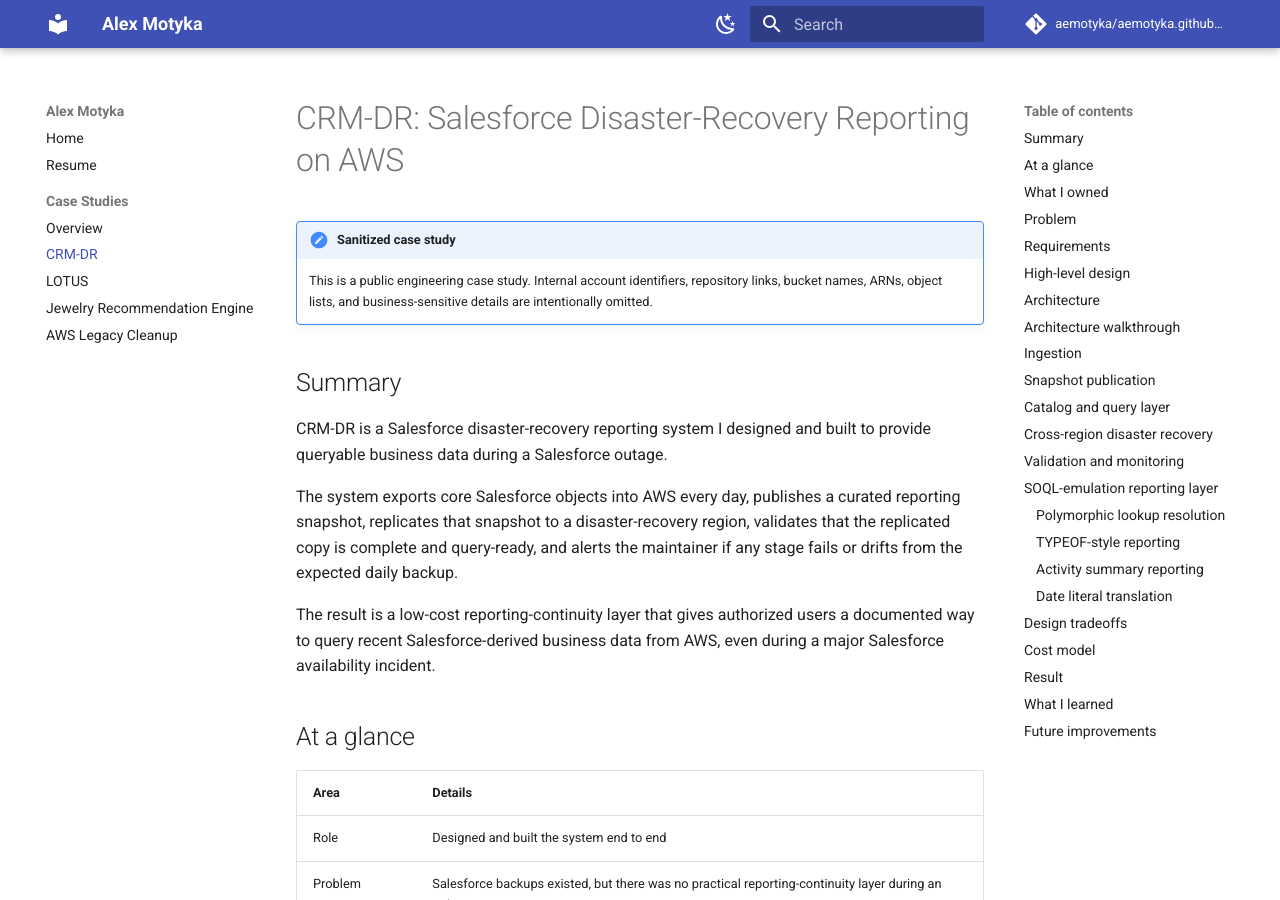
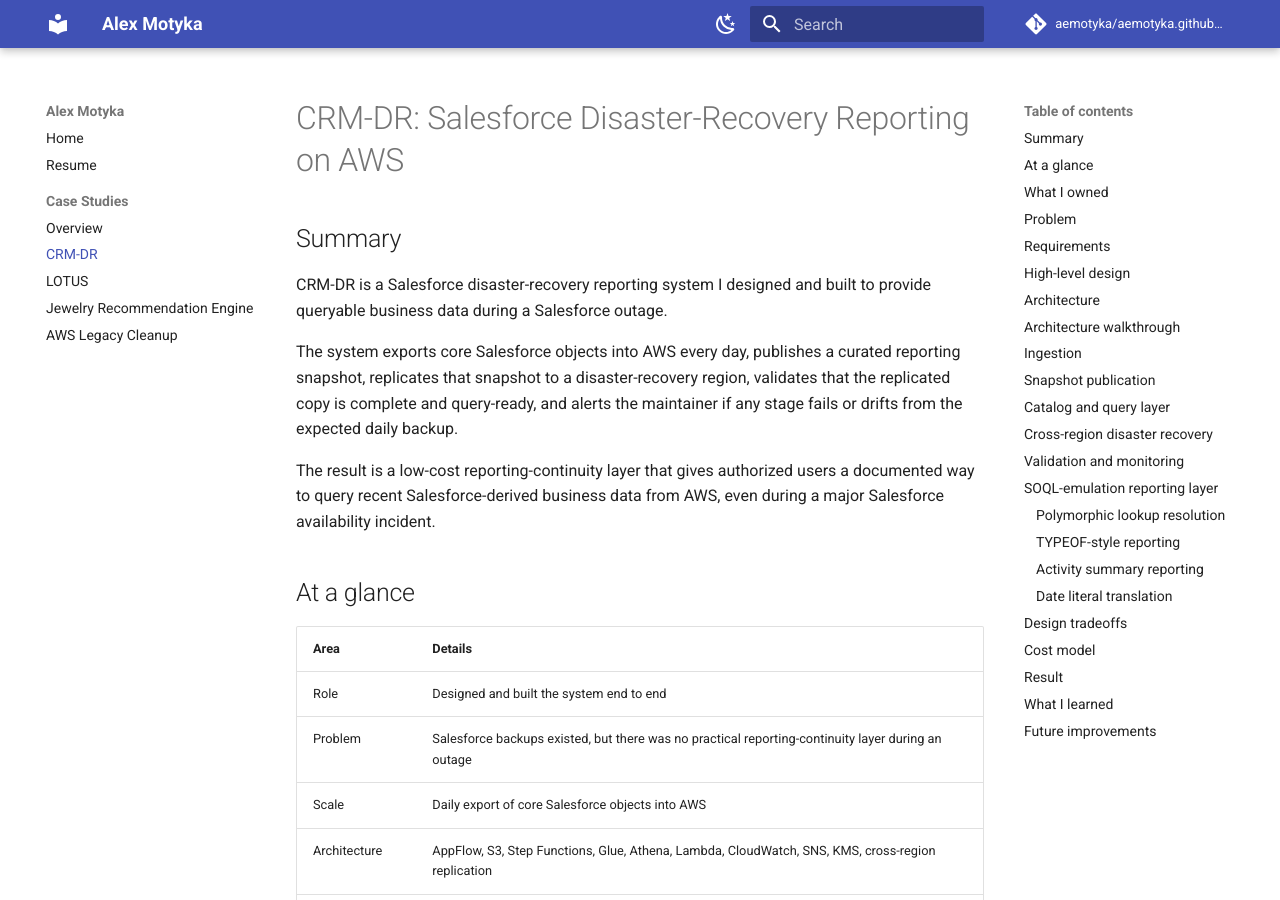
Before and after one commit to aemotyka/aemotyka.github.io, an MkDocs documentation site: the page built from docs/case-studies/crm-dr.md, in a window 1280 px wide and 900 px high. Built offline with MkDocs 1.6.1 and Material for MkDocs 9.7.7, drawn with Linux system fonts in a browser that asks for light colours; comment, search, counter and statistics services are not loaded.

```diff
--- a/docs/case-studies/crm-dr.md
+++ b/docs/case-studies/crm-dr.md
@@ -1,7 +1,4 @@
 # CRM-DR: Salesforce Disaster-Recovery Reporting on AWS
-
-!!! note "Sanitized case study"
-    This is a public engineering case study. Internal account identifiers, repository links, bucket names, ARNs, object lists, and business-sensitive details are intentionally omitted.
 
 ## Summary
 
```
